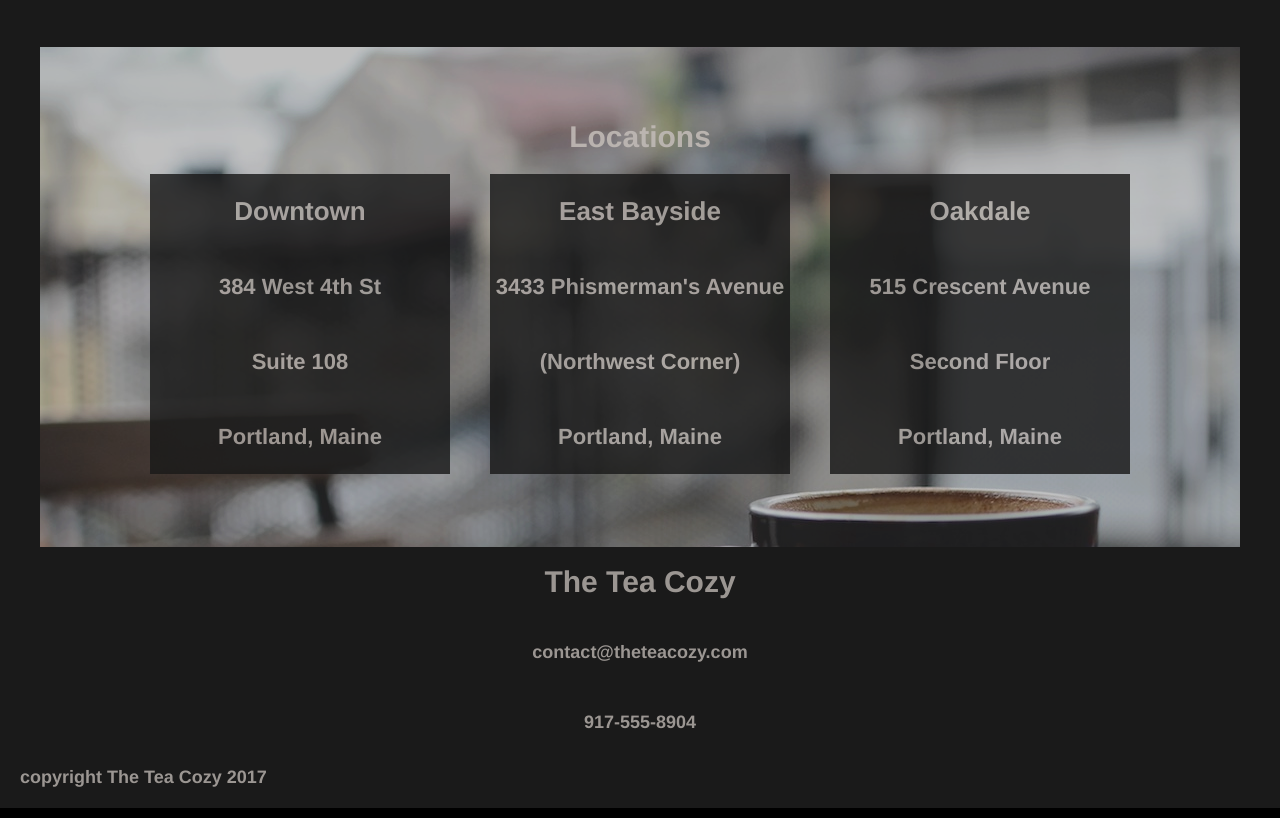
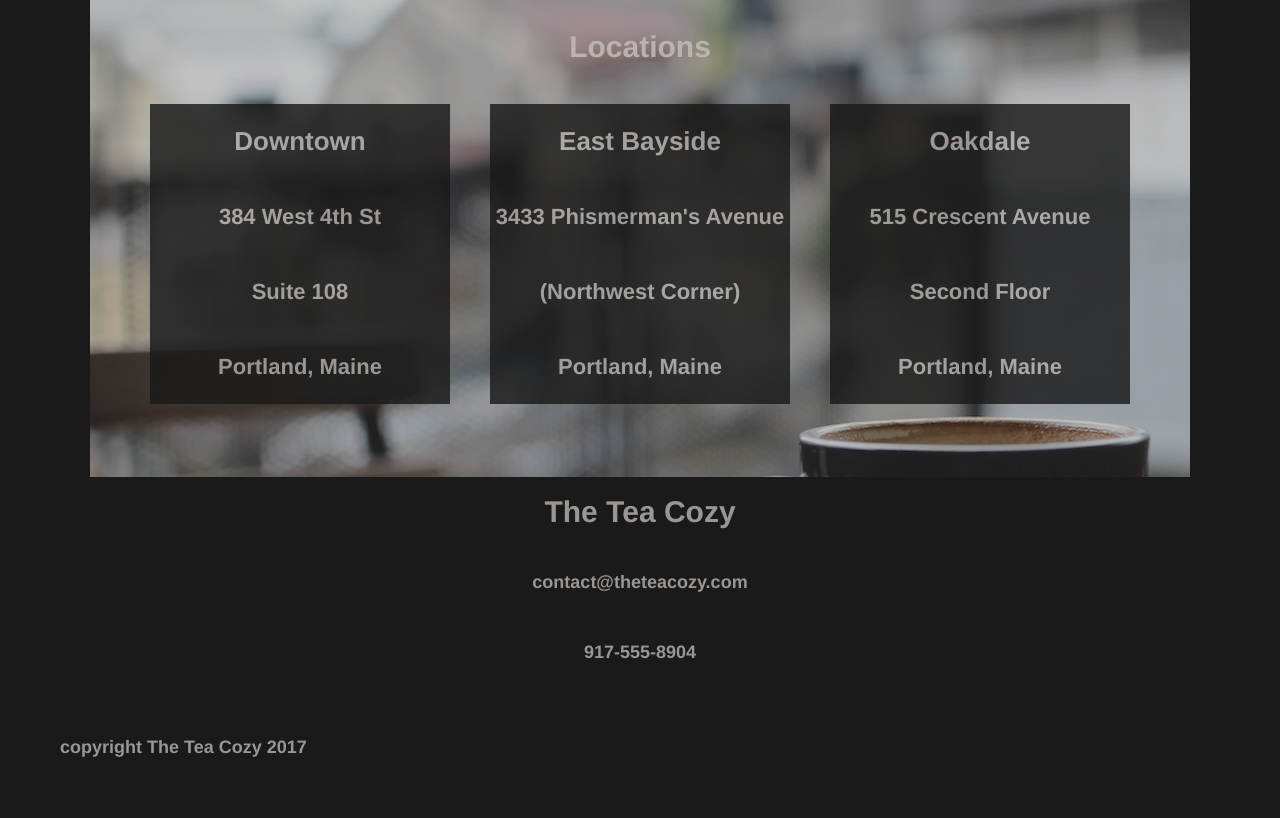
Before and after one commit to Golankiewicz/golankiewicz.github.io, a plain HTML site: page ProjectTeaCozy/index.html in a window 1280 px wide. Shown: the part 1485-2303 px from the top of the page. Drawn offline with Linux system fonts and the light colour scheme.

Commit message:
Flex fixes

```diff
--- a/ProjectTeaCozy/style.css
+++ b/ProjectTeaCozy/style.css
@@ -12,6 +12,7 @@
   border: 0;
   box-sizing: border-box;
 }
+
 h2 {
   font-family: Helvetica, sans-serif;
   font-size: 30px;
@@ -34,6 +35,7 @@ h5 {
   font-size: 18px;
   font-weight: bolder;
 }
+
 nav {
   height: 69px;
   padding-left: 10px;
@@ -68,16 +70,18 @@ nav {
 }
 
 main {
-  margin-top: 70px;
+
+ margin: 0 auto;
   display: flex;
   flex-direction: column;
   justify-items: center;
   align-items: center;
-  width: 100%;
+
+
 }
 #mission {
   height: 700px;
-  width: 1200px;
+  width: 1100px;
   background-image: url(Images/img-mission-background.jpg);
   display: flex;
   align-items: center;
@@ -94,23 +98,27 @@ main {
 #tea-of-the-month {
   width: 1000px;
   min-height: 450px;
+ margin: 0 auto;
 }
 .tea-title {
   display: block;
   min-height: 50px;
-  width: 100%;
+  max-width: 100vw;
   background-color: black;
   text-align: center;
   line-height: 50px;
   opacity: 1;
   margin-top: 50px;
   padding-top: 20px;
+
 }
 
 .images-container {
+
   display: flex;
   flex-wrap: wrap;
   justify-content: center;
+  max-width: 100vw;
 }
 .image-container {
   width: 300px;
@@ -130,8 +138,8 @@ main {
   padding: 15px;
 }
 .locations {
-  height: 500px;
-  width: 1200px;
+  min-height: 500px;
+  width: 1100px;
   background-image: url(Images/img-locations-background.jpg);
   margin-top: 40px;
   display: flex;
@@ -142,9 +150,10 @@ main {
 
 .locations-container {
   display: inline-flex;
-  justify-content: space-between;
+  flex-wrap: wrap;
+  justify-content: center;
   background: rgba(0, 0, 0, 0);
-  width: 980px;
+  width: 90vw;
 }
 .location {
   height: 300px;
@@ -152,6 +161,7 @@ main {
   background-color: black;
   text-align: center;
   line-height: 75px;
+  margin:20px;
 }
 .locations h2 {
   margin-bottom: 20px;
@@ -167,6 +177,6 @@ main {
 }
 .footer-down {
   text-align: left;
-  padding: 20px;
+  padding: 60px;
   opacity: 0.7;
 }
```
